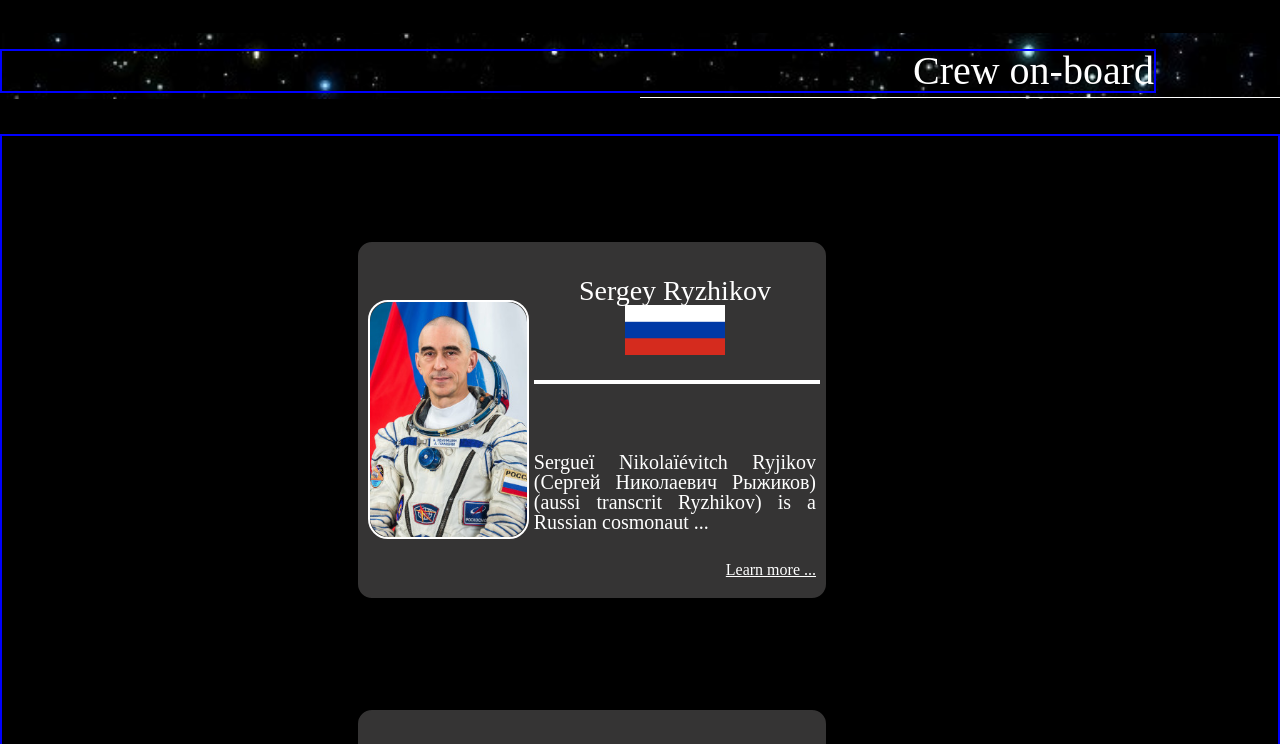
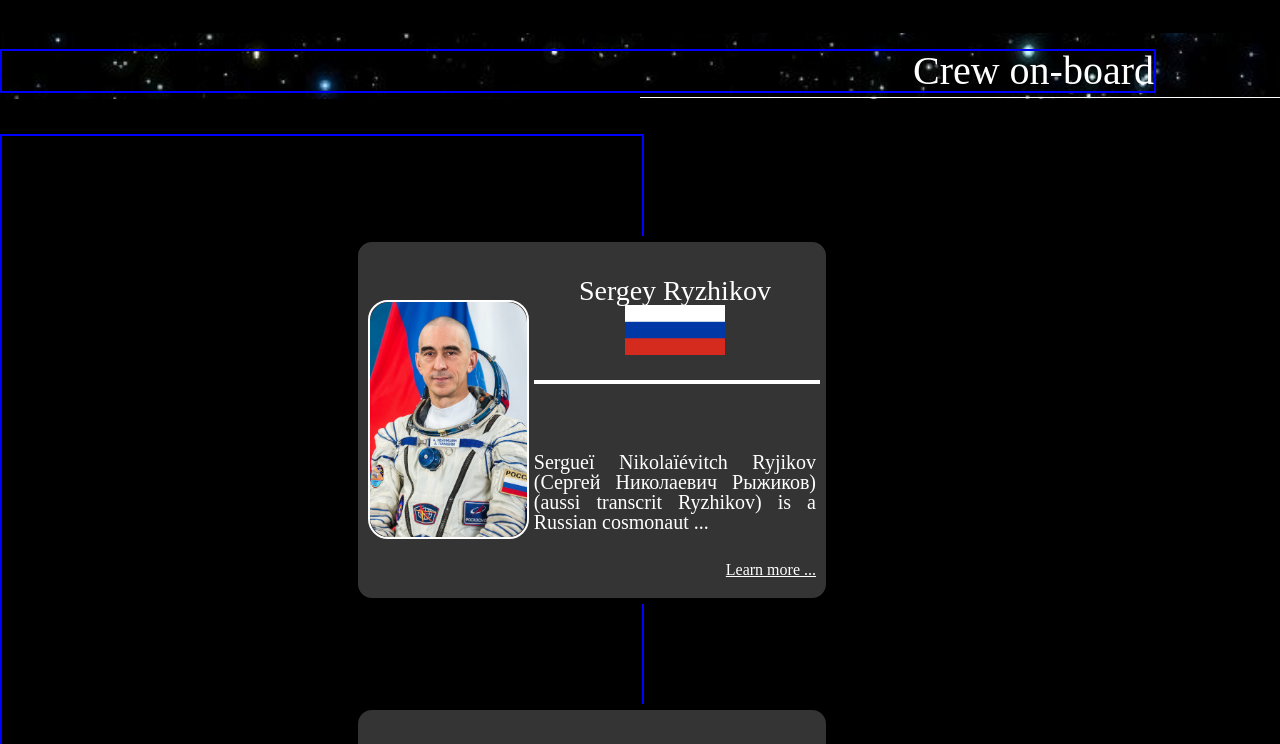
Before and after one commit to WildCodeSchool/lille-0920b-js-mentali-iss, a React (Create React App) app: page / in a window 1280 px wide. Shown: the part 3361-4105 px from the top of the page. Built offline with nearby package versions, Linux system fonts and the light colour scheme; no server answers.

Commit message:
testing on cards

```diff
--- a/src/App.js
+++ b/src/App.js
@@ -20,7 +20,10 @@ const CardsContainer= styled.div `
       border: solid 2px blue;
       display: flex;
       flex-direction: column;
-      justify-content: center;
+      width: 50%;
+      align-items: start;
+      justify-content: start;
+      padding-left: px;
       `;
 
 function App() {
--- a/src/components/InSpace.jsx
+++ b/src/components/InSpace.jsx
@@ -36,11 +36,9 @@ class InSpace extends React.Component {
 render () {
   return (
     <div>
-      <div>
          {this.state.astrolist.map((name, index) => (
         <MapPageCards key={index} {...name} />
       ))}
-      </div>
     </div>
   );
 }
--- a/src/components/MapPageCards.jsx
+++ b/src/components/MapPageCards.jsx
@@ -15,7 +15,7 @@ const size = {
    };
 
 const Crewcards = styled.div `
-display: flex;
+    display: flex;
     flex-direction: row;
     justify-content: space-between;
     align-items: center;
@@ -114,7 +114,8 @@ const Learnmore = styled.a`
     }`
 
 const CrewCards = ({name, flag, astroImage, description, wiki}) => (
-      <Crewcards>
+    <div>
+         <Crewcards>
         <Crewheader>
           <Astrophoto src={astroImage}  alt="Ivan Wagner" />
         </Crewheader>
@@ -129,6 +130,8 @@ const CrewCards = ({name, flag, astroImage, description, wiki}) => (
              <Learnmore href={wiki}>Learn more ...</Learnmore>
         </Crewsection>
       </Crewcards>
+    </div>
+
     );
 
 export default CrewCards;
```
